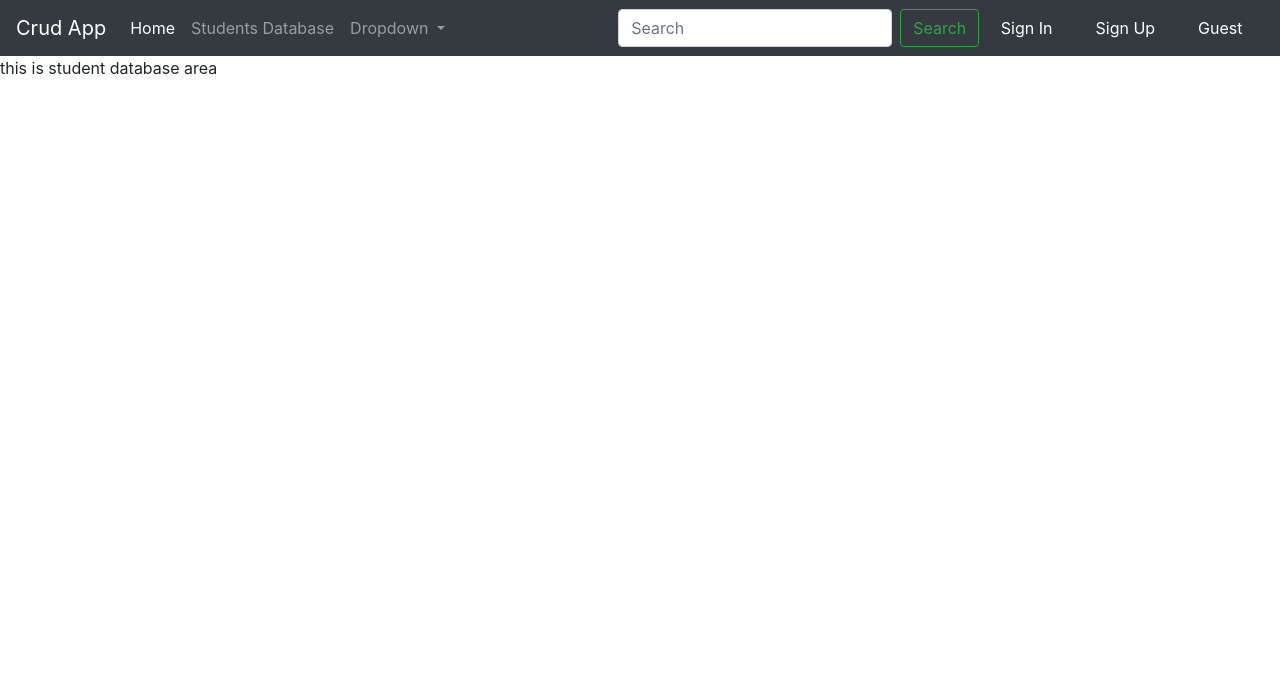
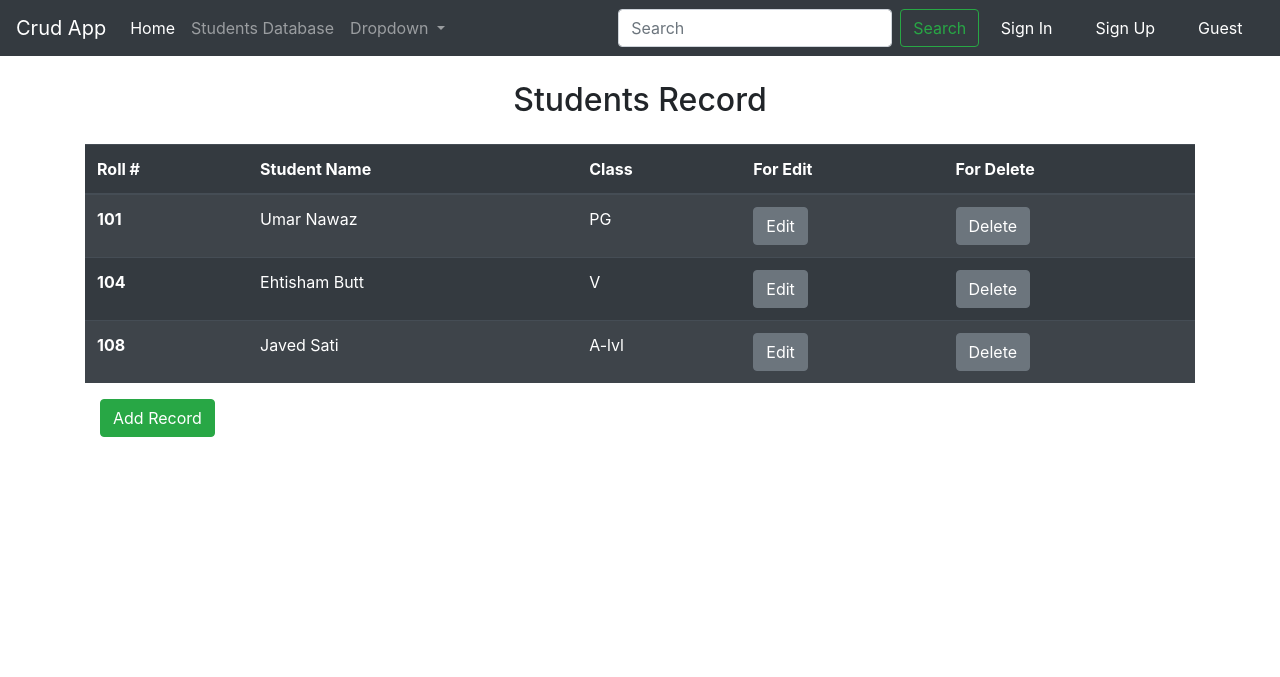
Before and after one commit to Cod3warrepo/crudweb, a Django app: page /std_db in a window 1280 px wide. Shown: the top 677 px of the page. Run offline with Django 4.2, Linux system fonts and the light colour scheme; data comes from the database, SQL or seed files in the repository; both versions use the stored data as it was after the commit.

Commit message:
2nd Commit

```diff
--- a/crudapp/templates/Std_db.html
+++ b/crudapp/templates/Std_db.html
@@ -1,6 +1,36 @@
 {% extends './base.html' %}
 
 {% block bodyblockarea %}
-this is student database area
+
+    <div class="container">
+    <h2 class="text-center" style="margin:25px 0;">Students Record</h2>
+    <table class="table table-dark table-striped">
+        <thead>
+        <tr>
+            <th scope="col">Roll #</th>
+            <th scope="col">Student Name</th>
+            <th scope="col">Class</th>
+            <th scope="col">For Edit</th>
+            <th scope="col">For Delete</th>
+        </tr>
+        </thead>
+        <tbody>
+
+    {% for stddb in studentdb %}
+
+              <tr>
+                <th scope="row">{{ stddb.std_roll_no }}</th>
+                <td>{{ stddb.std_name }}</td>
+                <td>{{ stddb.std_class }}</td>
+                <td><a href="std_db_edit/{{ stddb.id }}" class="btn btn-secondary">Edit</a></td>
+                <td><a href="std_db_delete/{{ stddb.id }}" class="btn btn-secondary">Delete</a></td>
+              </tr>
+
+    {% endfor %}
+
+        </tbody>
+        </table>
+        <div class="container"><a href="std_db_add" class="btn btn-success">Add Record</a></div>
+    </div>
 
 {% endblock bodyblockarea %}
--- a/crudapp/urls.py
+++ b/crudapp/urls.py
@@ -5,5 +5,10 @@ from . import views
 urlpatterns = [
     path('', views.index, name='home'),
     path('std_db', views.std_db, name='std_db'),
+    path('std_db_add', views.std_db_add, name='std_db_add'),
+    path('std_db_add_func', views.std_db_add_func, name='std_db_add_func'),
+    path('std_db_edit/<int:id>', views.std_db_edit, name='std_db_edit'),
+    path('std_db_edit_func/<int:id>', views.std_db_edit_func, name='std_db_edit_func'),
+    path('std_db_delete/<int:id>', views.std_db_delete, name='std_db_delete'),
 
 ]
--- a/crudapp/views.py
+++ b/crudapp/views.py
@@ -1,10 +1,46 @@
-from django.shortcuts import render
+from django.shortcuts import redirect, render
+from .models import StudentDB
+from .forms import StdForm
 
 
 def index(request):
     return render(request, 'index.html')
 
 def std_db(request):
+    studentdb = StudentDB.objects.all()
     return render(request, 'std_db.html', {
+        'studentdb': studentdb
 
     })
+
+def std_db_add(request):
+    stdform = StdForm()
+    return render(request, 'std_db_add.html', {
+        'stdform': stdform
+
+    })
+
+def std_db_add_func(request):
+    stdform = StdForm(request.POST)
+    stdform.save()
+    return redirect('std_db')
+
+def std_db_edit(request, id):
+    studentdb = StudentDB.objects.get(id=id)
+    return render(request, 'std_db_edit.html', {
+        'studentdb': studentdb
+
+    })
+
+def std_db_edit_func(request, id):
+    studentdb = StudentDB.objects.get(id=id)
+    stdform = StdForm(request.POST, instance=studentdb)
+    stdform.save()
+    return redirect('std_db')
+
+
+
+def std_db_delete(request, id):
+    studentdb = StudentDB.objects.get(id=id)
+    studentdb.delete()
+    return redirect('std_db')
```
Also changed, not shown: crudapp/forms.py (added, +7 -0 lines), crudapp/templates/Std_db_add.html (added, +22 -0 lines), crudapp/templates/Std_db_edit.html (added, +23 -0 lines), db.sqlite3.
